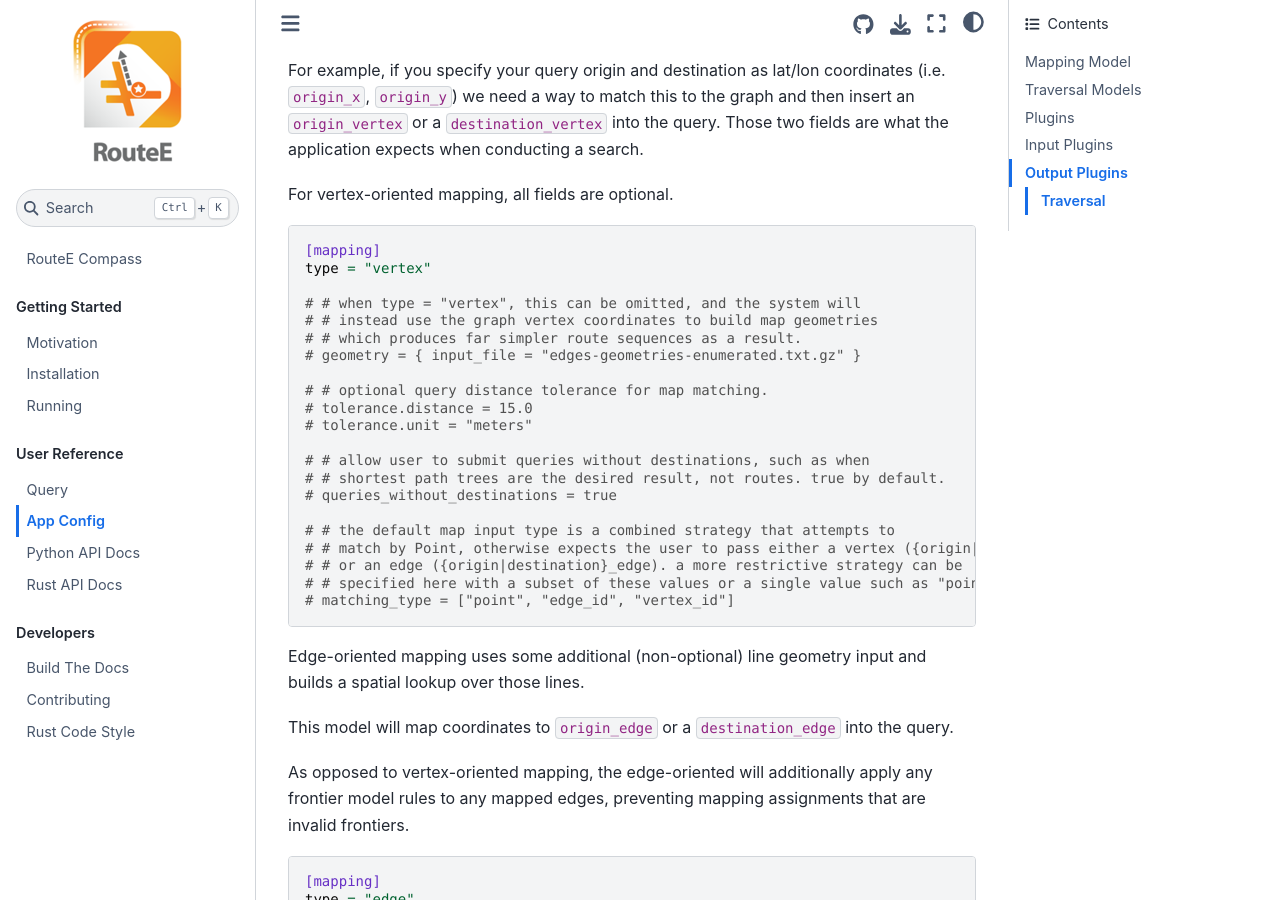
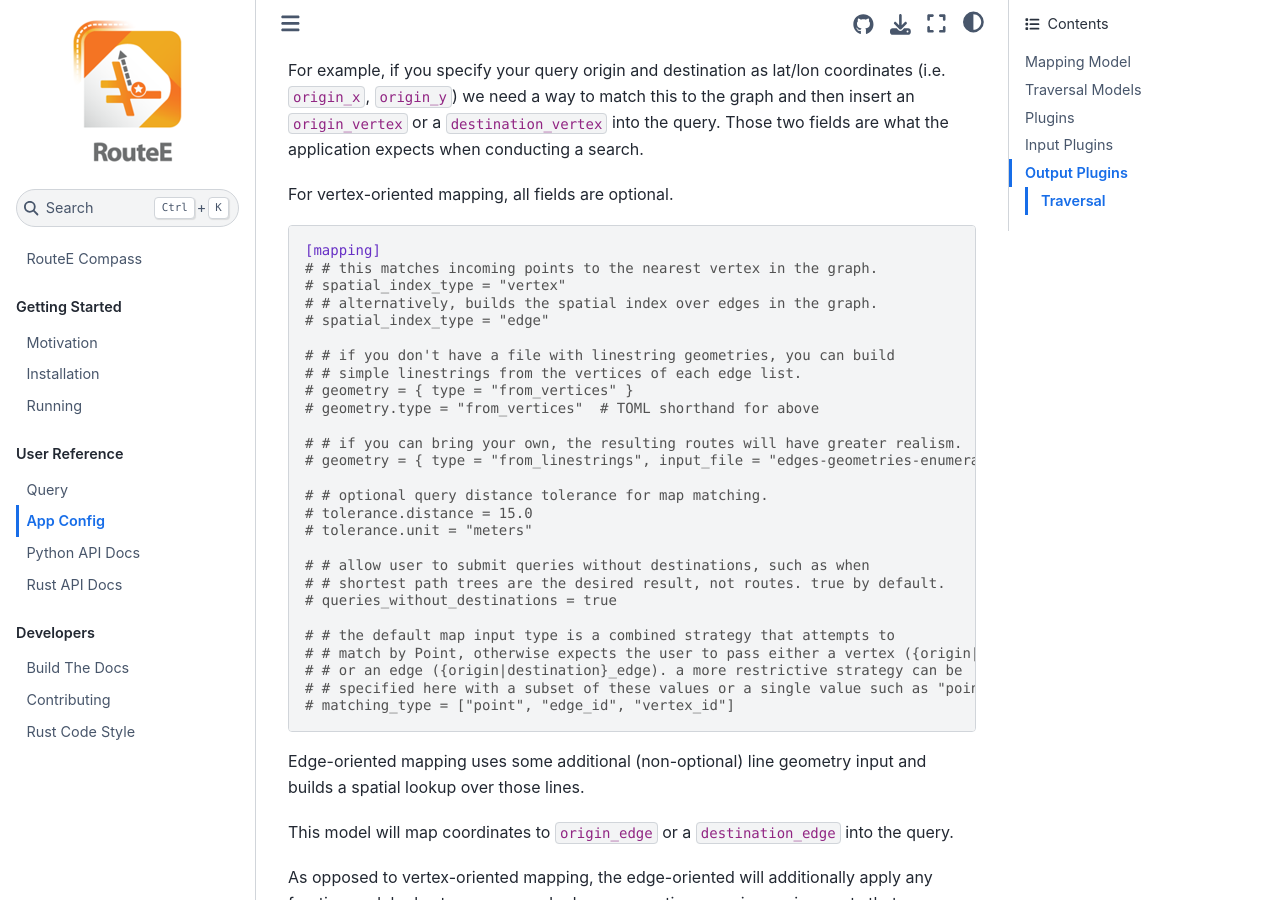
Before and after one commit to NREL/routee-compass, a Jupyter Book: the page built from docs/config.md, in a window 1280 px wide and 900 px high, scrolled down 3320 px. Built offline with Jupyter Book 1.0.4 settings and Sphinx 7.4.7 and the Sphinx Book theme 1.1.4, drawn with Linux system fonts in a browser that asks for light colours; pages that are not in the unit, such as notebooks, are missing from menus.

Commit message:
documentation + defaults

````diff
--- a/docs/config.md
+++ b/docs/config.md
@@ -180,12 +180,18 @@ For vertex-oriented mapping, all fields are optional.
 
 ```toml
 [mapping]
-type = "vertex"
+# # this matches incoming points to the nearest vertex in the graph.
+# spatial_index_type = "vertex"
+# # alternatively, builds the spatial index over edges in the graph.
+# spatial_index_type = "edge"
 
-# # when type = "vertex", this can be omitted, and the system will
-# # instead use the graph vertex coordinates to build map geometries
-# # which produces far simpler route sequences as a result.
-# geometry = { input_file = "edges-geometries-enumerated.txt.gz" }
+# # if you don't have a file with linestring geometries, you can build
+# # simple linestrings from the vertices of each edge list.
+# geometry = { type = "from_vertices" }
+# geometry.type = "from_vertices"  # TOML shorthand for above
+
+# # if you can bring your own, the resulting routes will have greater realism.
+# geometry = { type = "from_linestrings", input_file = "edges-geometries-enumerated.txt.gz" }
 
 # # optional query distance tolerance for map matching.
 # tolerance.distance = 15.0
````
Also changed, not shown: rust/routee-compass/src/app/compass/config.default.toml (+13 -14 lines).
